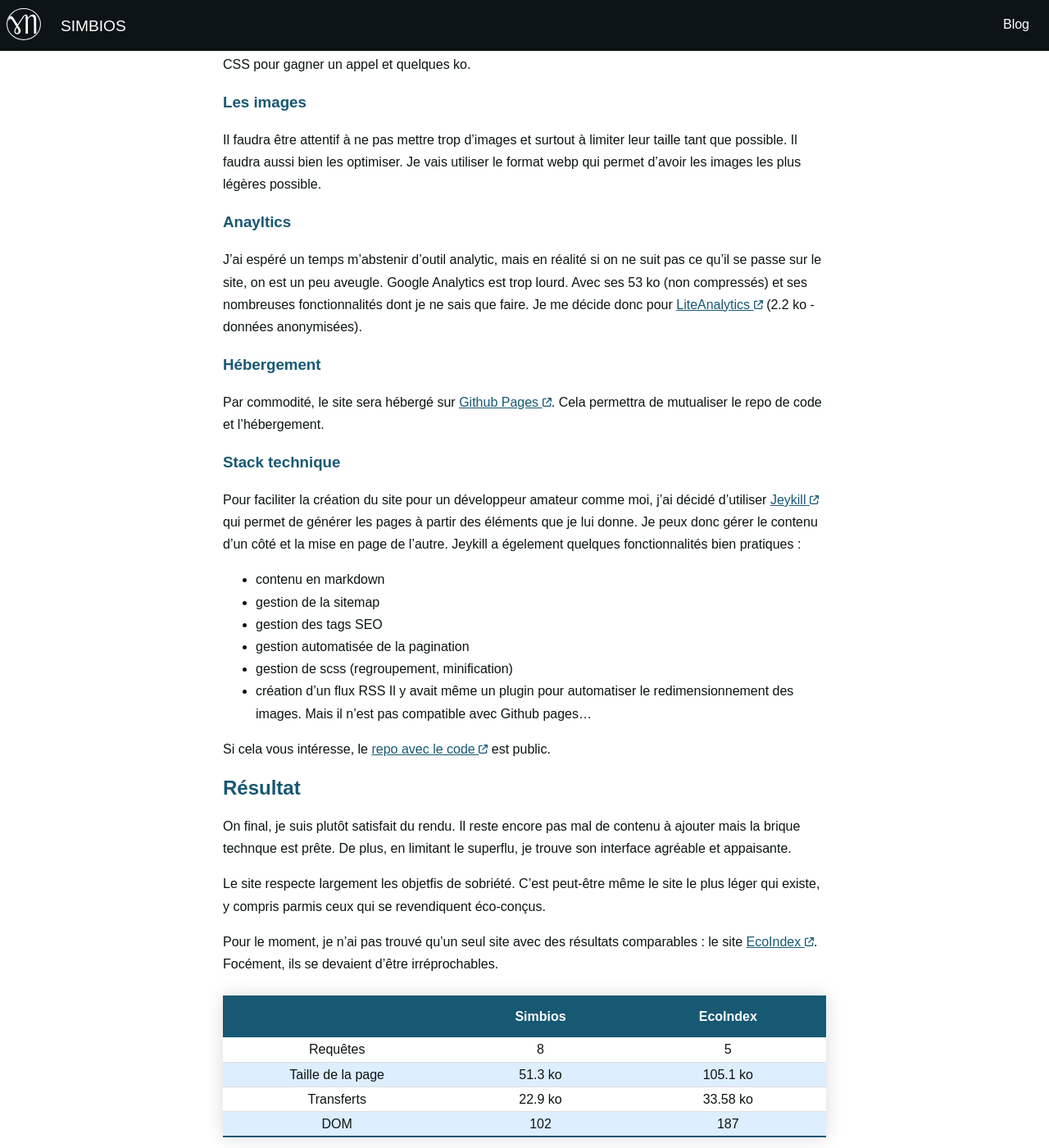
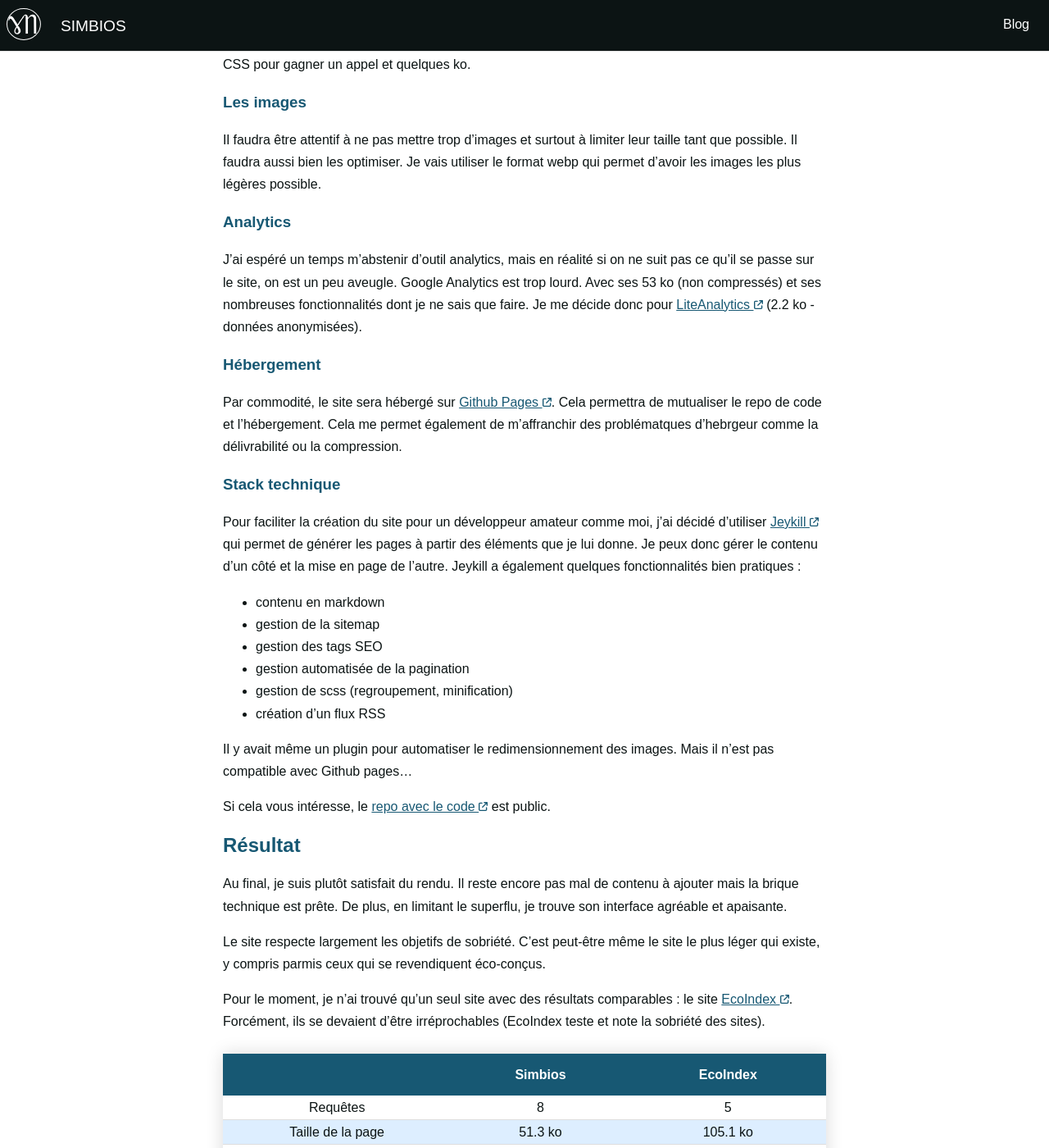
Before and after one commit to guillaumew/simbios, a Jekyll site: the page built from realisations/_posts/2023-11-14-simbios.md, in a window 1280 px wide and 1400 px high, scrolled down 1330 px. Shown: the whole window at 82% size. Built offline with Jekyll 4.4.1, drawn with Linux system fonts in a browser that asks for light colours; some of the changed text lies outside the part shown.

Commit message:
Fix typos

```diff
--- a/index.html
+++ b/index.html
@@ -22,7 +22,7 @@
                 Etat des lieux
             </h3>
             <p>
-                Mesure de l'empreinte environnemental du service (site, application, produit, entreprise). Analyse du cycle de vie (ACV). Mise en évidence des points les plus impactants.
+                Mesure de l'empreinte environnementale du service (site, application, produit, entreprise). Analyse du cycle de vie (ACV). Mise en évidence des points les plus impactants.
             </p>
         </div>
         <div class="l-box pure-u-1 pure-u-md-1-2 pure-u-lg-1-3 pure-u-xl-1-5">
--- a/realisations/_posts/2023-11-14-simbios.md
+++ b/realisations/_posts/2023-11-14-simbios.md
@@ -5,7 +5,7 @@
 image: /assets/img/posts/2023/Q4/simbios.webp
 ---
 
-Pour beaucoup de professionels, il est important d'avoir un site pour promouvoir son activité. Pour moi, c'est d'autant plus intéressant que cela peut également me permettre de montrer mon savoir-faire. Je n'essaie pas montrer mes compétences de développeur, mais plutôt montrer qu'on peut faire un site sobre et agréable.
+Pour beaucoup de professionels, il est important d'avoir un site pour promouvoir son activité. Pour moi, c'est d'autant plus intéressant que cela peut également me permettre de montrer mon savoir-faire. Je n'essaie pas de montrer mes compétences de développeur, mais plutôt de montrer qu'on peut faire un site sobre et agréable.
 
 Les objectifs de ce site :
 - être un modèle de sobriété
@@ -25,7 +25,7 @@
 ## Côté technique
 
 ### Framework CSS
-N'étant pas un expert CSS, je vais utiliser un framework. Le plus connu c'est Bootstrap. Il pèse 235 ko. Il est donc hors jeu. Après quelques recherches, je tombe sur [pure.css {% include external_link_icon.html %}](https://purecss.io/){:target="new-tab"}. Avec ses 35 ko, cela devrait me permettre de construire un site léger.
+N'étant pas un expert CSS, je vais utiliser un framework. Le plus connu c'est Bootstrap. Il pèse 235 ko. Il est donc hors jeu. Après quelques recherches, je tombe sur [Pure.css {% include external_link_icon.html %}](https://purecss.io/){:target="new-tab"}. Avec ses 35 ko, cela devrait me permettre de construire un site léger.
 
 ### Javascript
 A priori, on ne va pas avoir besoin de javascript.
@@ -40,32 +40,33 @@
 ### Les images
 Il faudra être attentif à ne pas mettre trop d'images et surtout à limiter leur taille tant que possible. Il faudra aussi bien les optimiser. Je vais utiliser le format webp qui permet d'avoir les images les plus légères possible.
 
-### Anayltics
-J'ai espéré un temps m'abstenir d'outil analytic, mais en réalité si on ne suit pas ce qu'il se passe sur le site, on est un peu aveugle.
+### Analytics
+J'ai espéré un temps m'abstenir d'outil analytics, mais en réalité si on ne suit pas ce qu'il se passe sur le site, on est un peu aveugle.
 Google Analytics est trop lourd. Avec ses 53 ko (non compressés) et ses nombreuses fonctionnalités dont je ne sais que faire. Je me décide donc pour [LiteAnalytics {% include external_link_icon.html %}](https://liteanalytics.com/){:target="new-tab"} (2.2 ko - données anonymisées).
 
 ### Hébergement
-Par commodité, le site sera hébergé sur [Github Pages {% include external_link_icon.html %}](https://pages.github.com/){:target="new-tab"}. Cela permettra de mutualiser le repo de code et l'hébergement.
+Par commodité, le site sera hébergé sur [Github Pages {% include external_link_icon.html %}](https://pages.github.com/){:target="new-tab"}. Cela permettra de mutualiser le repo de code et l'hébergement. Cela me permet également de m'affranchir des problématques d'hebrgeur comme la délivrabilité ou la compression.
 
 ### Stack technique
-Pour faciliter la création du site pour un développeur amateur comme moi, j'ai décidé d'utiliser [Jeykill {% include external_link_icon.html %}](https://jekyllrb.com/){:target="new-tab"} qui permet de générer les pages à partir des éléments que je lui donne. Je peux donc gérer le contenu d'un côté et la mise en page de l'autre. Jeykill a égelement quelques fonctionnalités bien pratiques :
+Pour faciliter la création du site pour un développeur amateur comme moi, j'ai décidé d'utiliser [Jeykill {% include external_link_icon.html %}](https://jekyllrb.com/){:target="new-tab"} qui permet de générer les pages à partir des éléments que je lui donne. Je peux donc gérer le contenu d'un côté et la mise en page de l'autre. Jeykill a également quelques fonctionnalités bien pratiques :
 - contenu en markdown
 - gestion de la sitemap
 - gestion des tags SEO
 - gestion automatisée de la pagination
 - gestion de scss (regroupement, minification)
 - création d'un flux RSS
+
 Il y avait même un plugin pour automatiser le redimensionnement des images. Mais il n'est pas compatible avec Github pages...
 
 Si cela vous intéresse, le [repo avec le code {% include external_link_icon.html %}](https://github.com/guillaumew/simbios){:target="new-tab"} est public.
 
 ## Résultat
 
-On final, je suis plutôt satisfait du rendu. Il reste encore pas mal de contenu à ajouter mais la brique technque est prête. De plus, en limitant le superflu, je trouve son interface agréable et appaisante.
+Au final, je suis plutôt satisfait du rendu. Il reste encore pas mal de contenu à ajouter mais la brique technique est prête. De plus, en limitant le superflu, je trouve son interface agréable et apaisante.
 
-Le site respecte largement les objetfis de sobriété.  C'est peut-être même le site le plus léger qui existe, y compris parmis ceux qui se revendiquent éco-conçus.
+Le site respecte largement les objetifs de sobriété.  C'est peut-être même le site le plus léger qui existe, y compris parmis ceux qui se revendiquent éco-conçus.
 
-Pour le moment, je n'ai pas trouvé qu'un seul site avec des résultats comparables : le site [EcoIndex {% include external_link_icon.html %}](https://www.ecoindex.fr/){:target="new-tab"}. Focément, ils se devaient d'être irréprochables.
+Pour le moment, je n'ai trouvé qu'un seul site avec des résultats comparables : le site [EcoIndex {% include external_link_icon.html %}](https://www.ecoindex.fr/){:target="new-tab"}. Forcément, ils se devaient d'être irréprochables (EcoIndex teste et note la sobriété des sites).
 
 |                   | Simbios | EcoIndex |
 |-------------------|---------|----------|
--- a/services/sensibilisation.html
+++ b/services/sensibilisation.html
@@ -9,10 +9,10 @@
 
 	<p>Voici quelques exemples d'ateliers de sensibilisation : </p>
 
-	<h2>La Face cachée du numérique</h2>
+	<h2>La Face cachée du Numérique</h2>
 	<div class="pure-g">
 		<div class="pure-u-1-1 pure-u-md-2-3">
-			<p>Simbios propose son atelier : La Face cachée du numérique. Cet atelier ludique et immersif de 2h propose :</p>
+			<p>Simbios propose son propre atelier : La Face cachée du numérique. Cet atelier ludique et immersif de 2h propose :</p>
 			<ul>
 				<li>De rappeler l'apport du numérique au quotidien</li>
 				<li>D'illustrer le fonctionnement général des services numériques</li>
@@ -35,7 +35,7 @@
 		</div>
 		<div class="pure-u-1-1 pure-u-md-2-3">
 			<p>La Fresque du Numérique est un atelier ludique et collaboratif dont le but est de sensibiliser et former les participant·es aux enjeux environnementaux du numérique. L'atelier vise aussi à expliquer les grandes lignes des actions pour un numérique plus durable, puis à ouvrir des discussions entre les participant·es sur le sujet.</p>
-			<p>Avec près de 100 000 participant.e.s, la Fresque du Numérique est l'atelier numérique responable le plus en vue. Il permet de coordonner des sensibilisation à de très larges échelles.</p>
+			<p>Avec près de 100 000 participant.e.s, la Fresque du Numérique est l'atelier numérique responsable le plus en vue. Il permet de coordonner des sensibilisations à de très larges échelles.</p>
 			<a href="https://www.fresquedunumerique.org/" target="new-tab">En savoir plus {% include external_link_icon.html %}</a>
 		</div>
 	</div>
```
Also changed, not shown: other parts of realisations/_posts/2023-11-14-simbios.md (+6 -6 lines).
